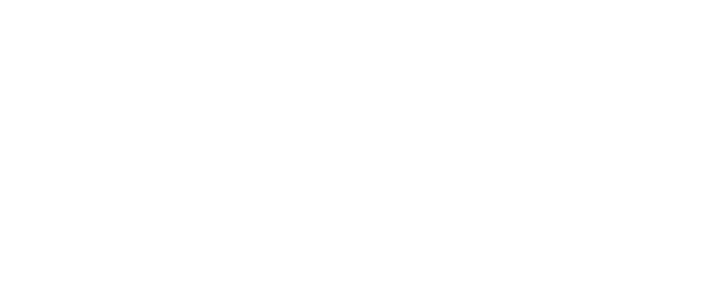
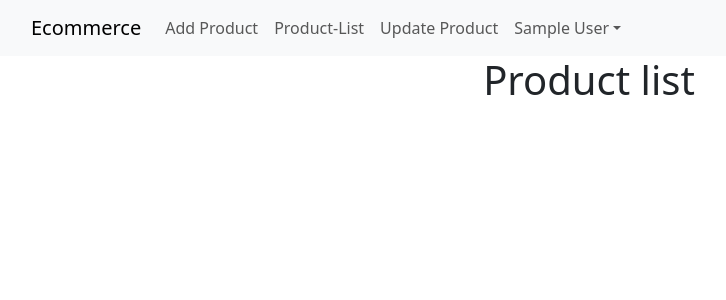
Before and after one commit to Naduladisanayaka494/Ecommerce---React, a React (Create React App) app: page / in a window 1280 px wide. Before the commit this address had no page. Shown: the top 300 px of the page, without its empty margins (51-777 px from the left). Built offline with nearby package versions, Linux system fonts and the light colour scheme; sample sign-in values are in the browser's storage.

Commit message:
product list added

```diff
--- a/src/App.js
+++ b/src/App.js
@@ -7,6 +7,7 @@ import Register from './Register';
 import UpdateProduct from './UpdateProduct';
 import AddProduct from './AddProduct';
 import Protected from './protected';
+import ProductList from './ProductList';
 
 function App() {
   return (
@@ -18,6 +19,7 @@ function App() {
           <Route path="/register" element={<Register />} />
           <Route path="/update" element={<Protected><UpdateProduct /></Protected>} />
           <Route path="/add" element={<Protected><AddProduct /></Protected>} />
+          <Route path="/" element={<Protected><ProductList /></Protected>} />
         </Routes>
       </BrowserRouter>
     </div>
--- a/src/Header.js
+++ b/src/Header.js
@@ -22,7 +22,8 @@ function Header() {
             {
               localStorage.getItem('user-info') ?
                 <>
-            <Nav.Link href="/add">Add Product</Nav.Link>
+                  <Nav.Link href="/add">Add Product</Nav.Link>
+                 <Nav.Link href="/">Product-List</Nav.Link>
             <Nav.Link href="/update">Update Product</Nav.Link>
                 </>
                 :
--- /dev/null
+++ b/src/ProductList.js
@@ -0,0 +1,16 @@
+import Header from "./Header";
+
+
+
+function ProductList() {
+    {
+        return (
+            <div>
+                <Header/>
+                <h1>Product list</h1>
+            </div>
+        )
+    }
+
+}
+export default ProductList;
```
